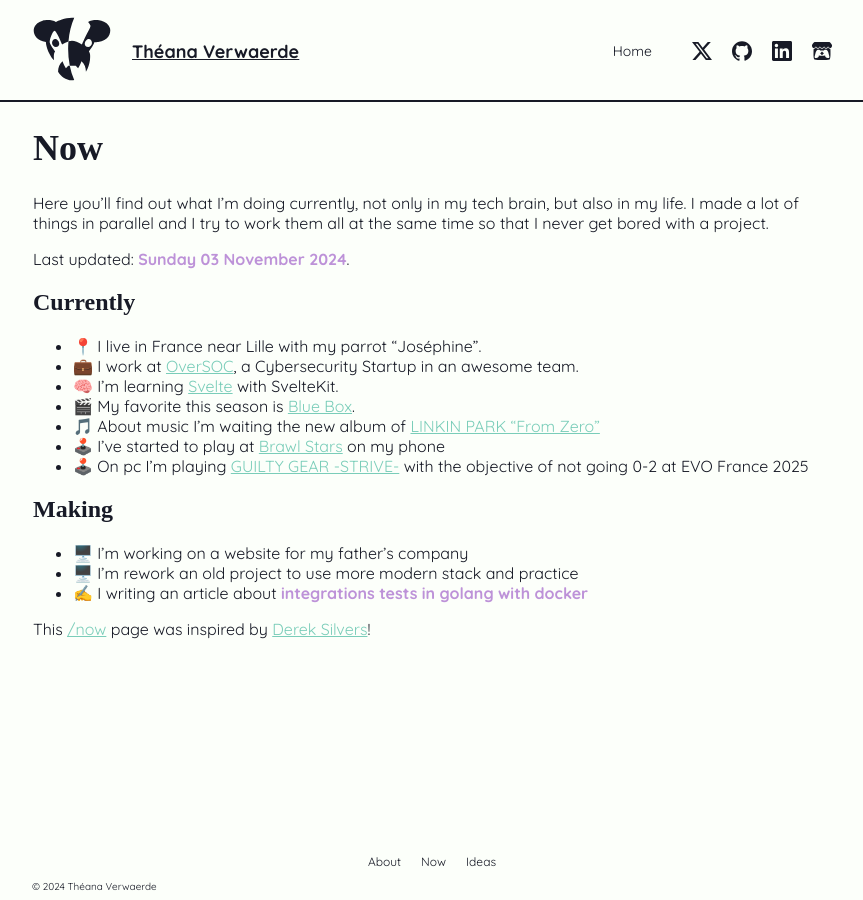
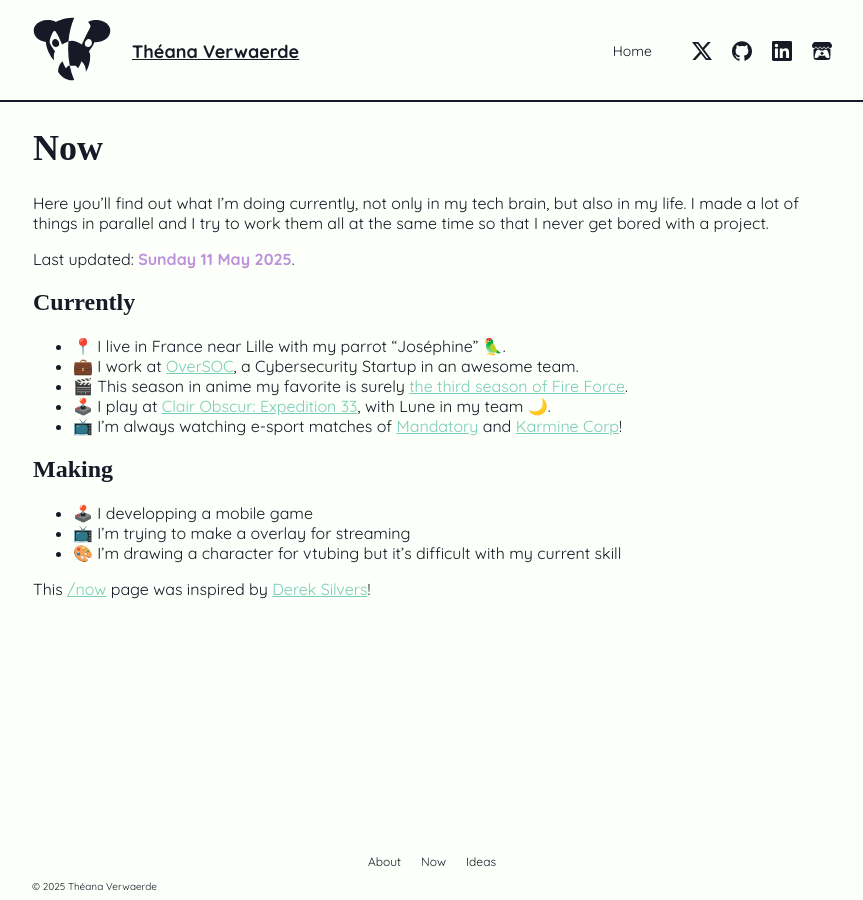
Before and after one commit to theanaverwaerde/theanaverwaerde-website, a Jekyll site: the page built from now.md, in a window 1280 px wide. Shown: the whole page, without its empty margins (208-1071 px from the left). Built offline with Jekyll 4.4.1, drawn with Linux system fonts in a browser that asks for light colours; some web fonts are replaced.

Commit message:
feat: update ideas and now pages with new content and date

```diff
--- a/_layouts/default.html
+++ b/_layouts/default.html
@@ -77,7 +77,7 @@
                 <li><a href="/ideas">Ideas</a></li>
             </ul>
         </nav>
-        <span id="copyright">© 2024 Théana Verwaerde</span>
+        <span id="copyright">© 2025 Théana Verwaerde</span>
     </footer>
 
 </body>
--- a/now.md
+++ b/now.md
@@ -6,7 +6,7 @@
 
 <!-- On this page I put what I what to highlight -->
 
-{% assign update = '2024-11-03' | date: '%A %d %B %Y' %}
+{% assign update = '2025-05-11' | date: '%A %d %B %Y' %}
 
 # Now
 
@@ -17,18 +17,16 @@
 
 ## Currently
 
-- 📍 I live in France near Lille with my parrot "Joséphine".
+- 📍 I live in France near Lille with my parrot "Joséphine" 🦜.
 - 💼 I work at [OverSOC](https://www.oversoc.com), a Cybersecurity Startup in an awesome team.
-- 🧠 I'm learning [Svelte](https://svelte.dev) with SvelteKit.
-- 🎬 My favorite this season is [Blue Box](https://myanimelist.net/anime/57181/Ao_no_Hako).
-- 🎵 About music I'm waiting the new album of [LINKIN PARK "From Zero"](https://music.apple.com/fr/album/from-zero/1766137049?l=en-GB)
-- 🕹️ I've started to play at [Brawl Stars](https://supercell.com/en/games/brawlstars/) on my phone
-- 🕹️ On pc I'm playing [GUILTY GEAR -STRIVE-](https://store.steampowered.com/app/1384160/GUILTY_GEAR_STRIVE/) with the objective of not going 0-2 at EVO France 2025
+- 🎬 This season in anime my favorite is surely [the third season of Fire Force](https://myanimelist.net/anime/51818/Enen_no_Shouboutai__San_no_Shou).
+- 🕹️ I play at [Clair Obscur: Expedition 33](https://store.steampowered.com/agecheck/app/1903340/), with Lune in my team 🌙.
+- 📺 I'm always watching e-sport matches of [Mandatory](https://www.mandatory.gg) and [Karmine Corp](https://www.karminecorp.fr)!
 
 ## Making
 
-- 🖥️ I'm working on a website for my father's company
-- 🖥️ I'm rework an old project to use more modern stack and practice
-- ✍️ I writing an article about **integrations tests in golang with docker**
+- 🕹️ I developping a mobile game
+- 📺 I'm trying to make a overlay for streaming
+- 🎨 I'm drawing a character for vtubing but it's difficult with my current skill
 
 This [/now](https://nownownow.com/about) page was inspired by [Derek Silvers](https://sivers.org/)!
```
Also changed, not shown: ideas.md (+6 -1 lines), this.md (+1 -1 lines).
